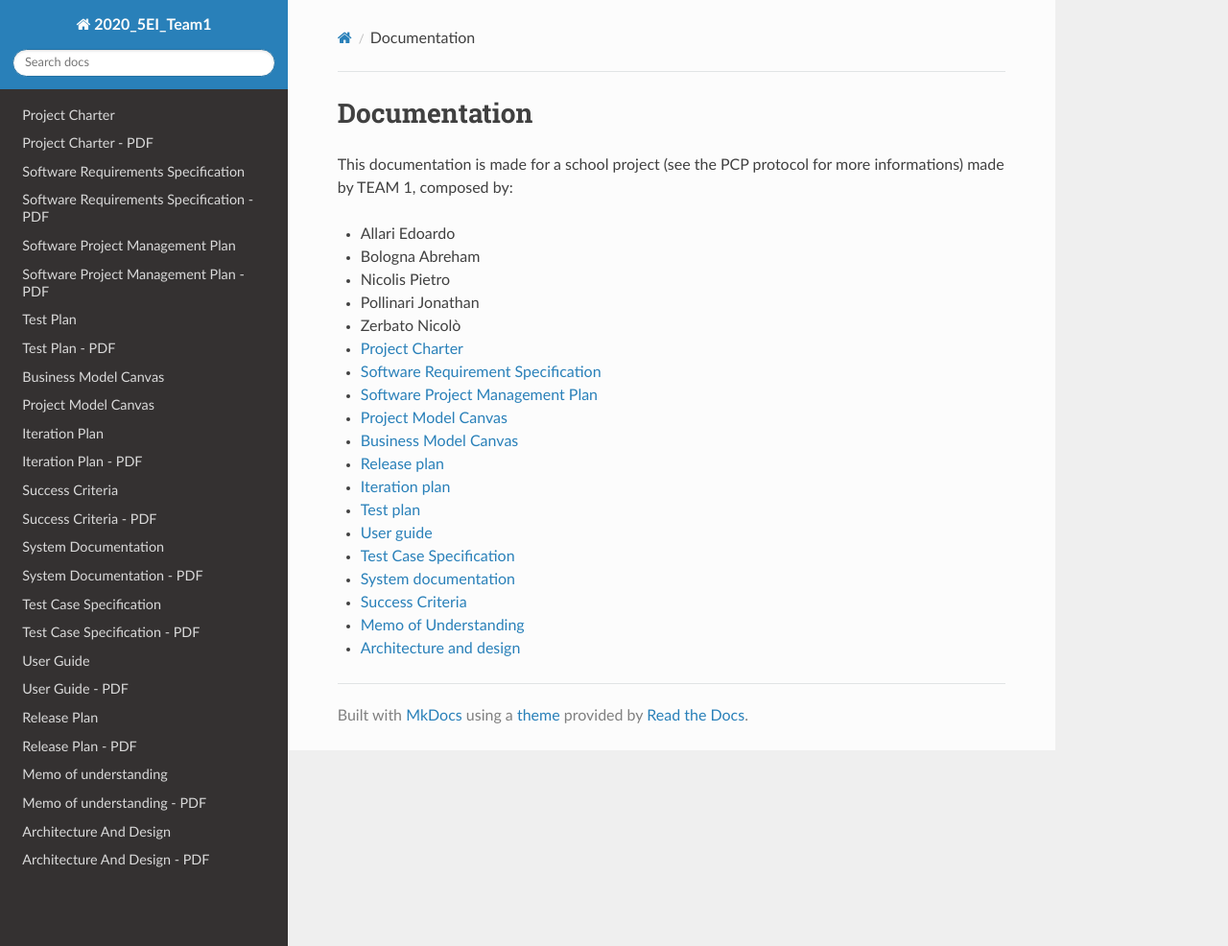
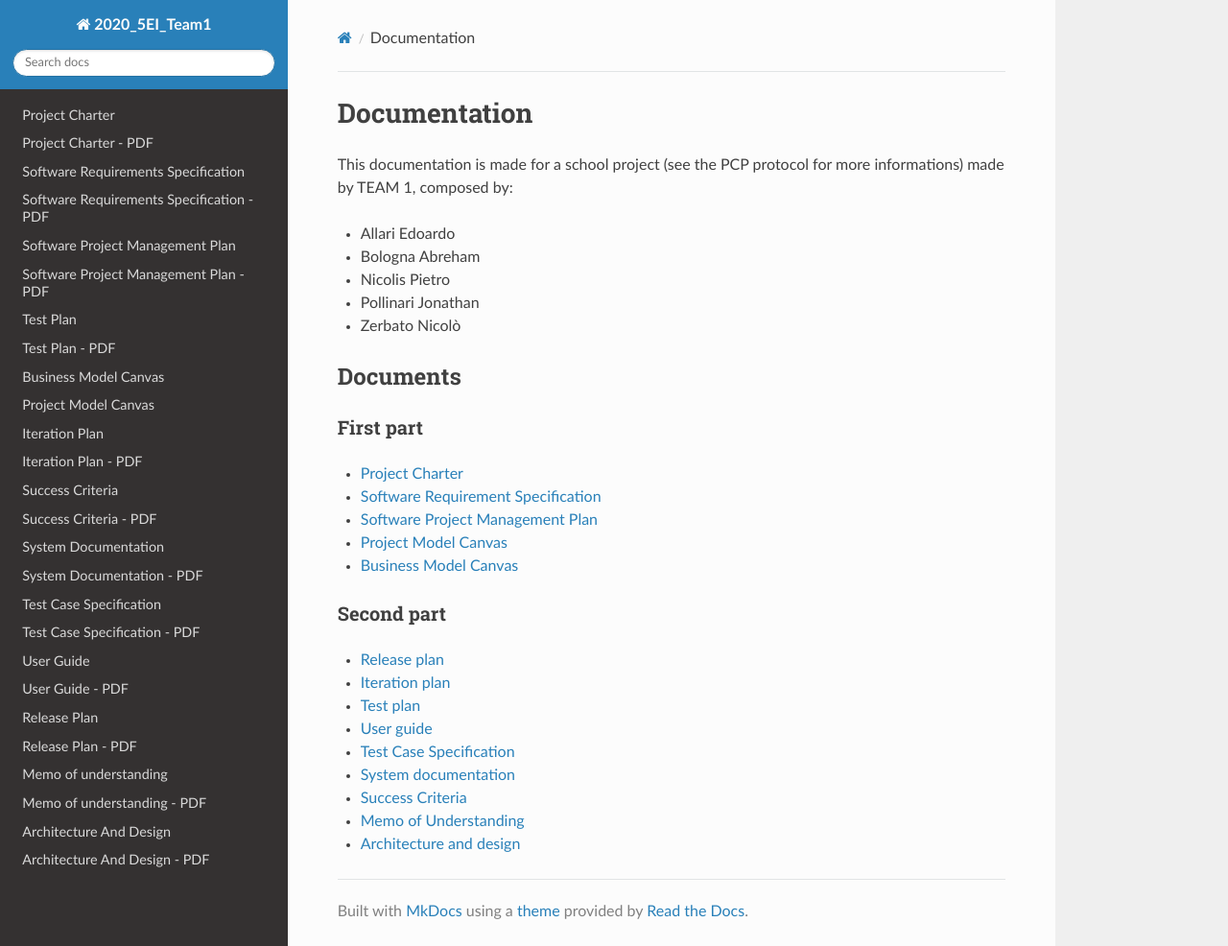
Before and after one commit to teddyedo/2020_5EI_team1_Allari, an MkDocs documentation site: the page built from docs/index.md, in a window 1280 px wide and 986 px high. Shown: the whole window at 96% size. Built offline with MkDocs 1.6.1, drawn with Linux system fonts in a browser that asks for light colours; nearby versions of some CDN libraries.

Commit message:
Update index.md

```diff
--- a/docs/index.md
+++ b/docs/index.md
@@ -8,13 +8,17 @@ This documentation is made for a school project (see the PCP protocol for more i
 - Pollinari Jonathan
 - Zerbato Nicolò
 
+## Documents
 
+### First part
 
 - [Project Charter](https://github.com/teddyedo/2020_5EI_team1_Allari/blob/master/docs/Project_Charter.md)
 - [Software Requirement Specification](https://github.com/teddyedo/2020_5EI_team1_Allari/blob/master/docs/Software_Requirements_Specification.md)
 - [Software Project Management Plan](https://github.com/teddyedo/2020_5EI_team1_Allari/blob/master/docs/Software_Project_Management_Plan.md)
 - [Project Model Canvas](https://github.com/teddyedo/2020_5EI_team1_Allari/blob/master/docs/Project_Model_Canvas.pdf)
 - [Business Model Canvas](https://github.com/teddyedo/2020_5EI_team1_Allari/blob/master/docs/Business_Model_Canvas.pdf)
+
+### Second part
 - [Release plan](https://github.com/teddyedo/2020_5EI_team1_Allari/blob/master/docs/Release_Plan.md)
 - [Iteration plan](https://github.com/teddyedo/2020_5EI_team1_Allari/blob/master/docs/Iteration_Plan.md)
 - [Test plan](https://github.com/teddyedo/2020_5EI_team1_Allari/blob/master/docs/Test_Plan.md)
```
